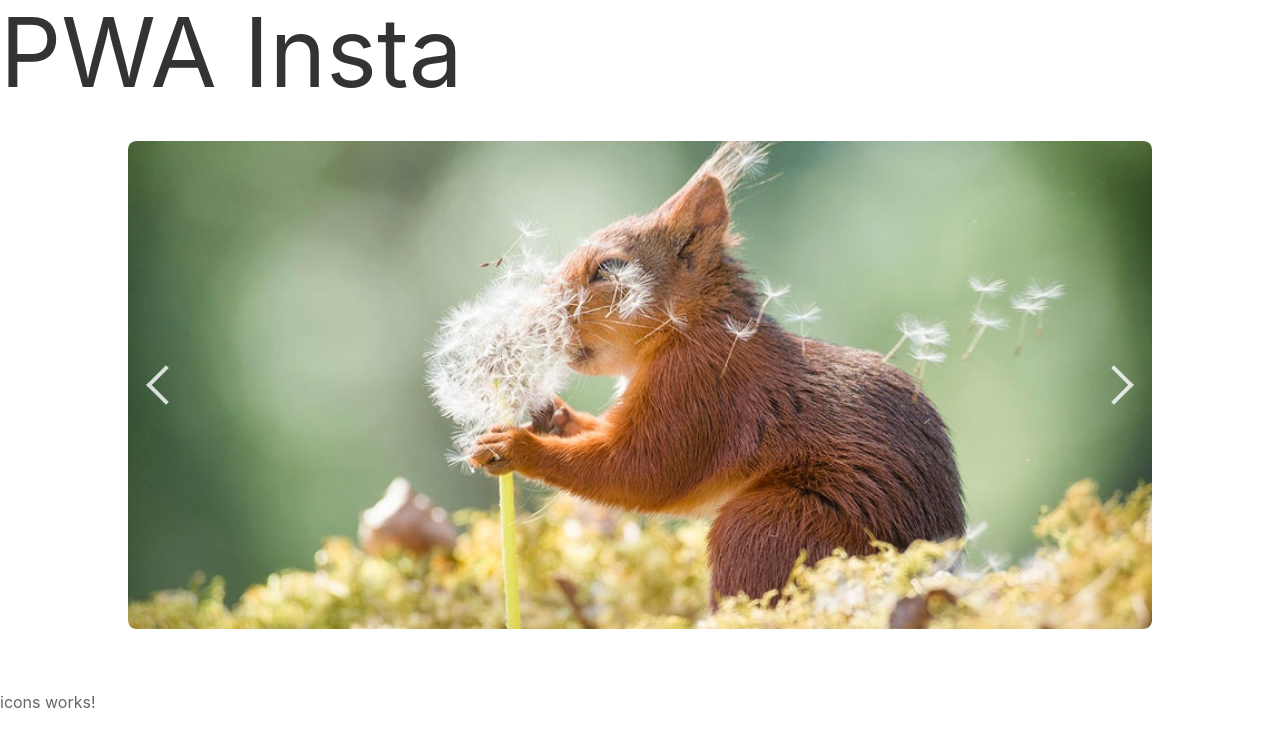
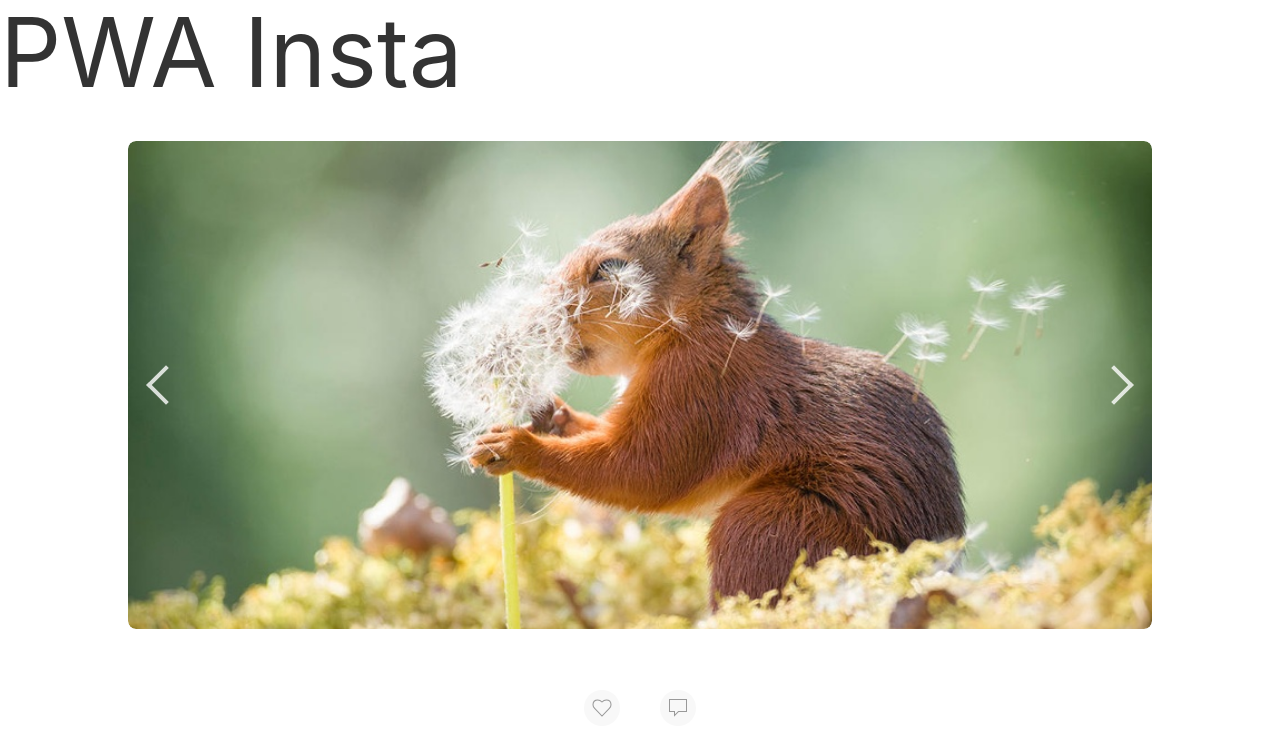
Before and after one commit to FinnFreiheit/Studienarbeit, an Angular app: page / in a window 1280 px wide. Shown: the top 754 px of the page. Built offline with nearby package versions, Linux system fonts and the light colour scheme.

Commit message:
add icons

```diff
--- a/src/app/insta/icons/icons.component.html
+++ b/src/app/insta/icons/icons.component.html
@@ -1 +1,10 @@
-<p>icons works!</p>
+<div class="uk-grid">
+    <div class="uk-width-1-2">
+        <div class="uk-align-right">
+            <a href="" class="uk-icon-button " uk-icon="heart"></a>
+        </div>
+    </div>
+    <div class="uk-width-1-2">
+        <a href="" class="uk-icon-button " uk-icon="comment"></a>
+    </div>
+</div>
```
